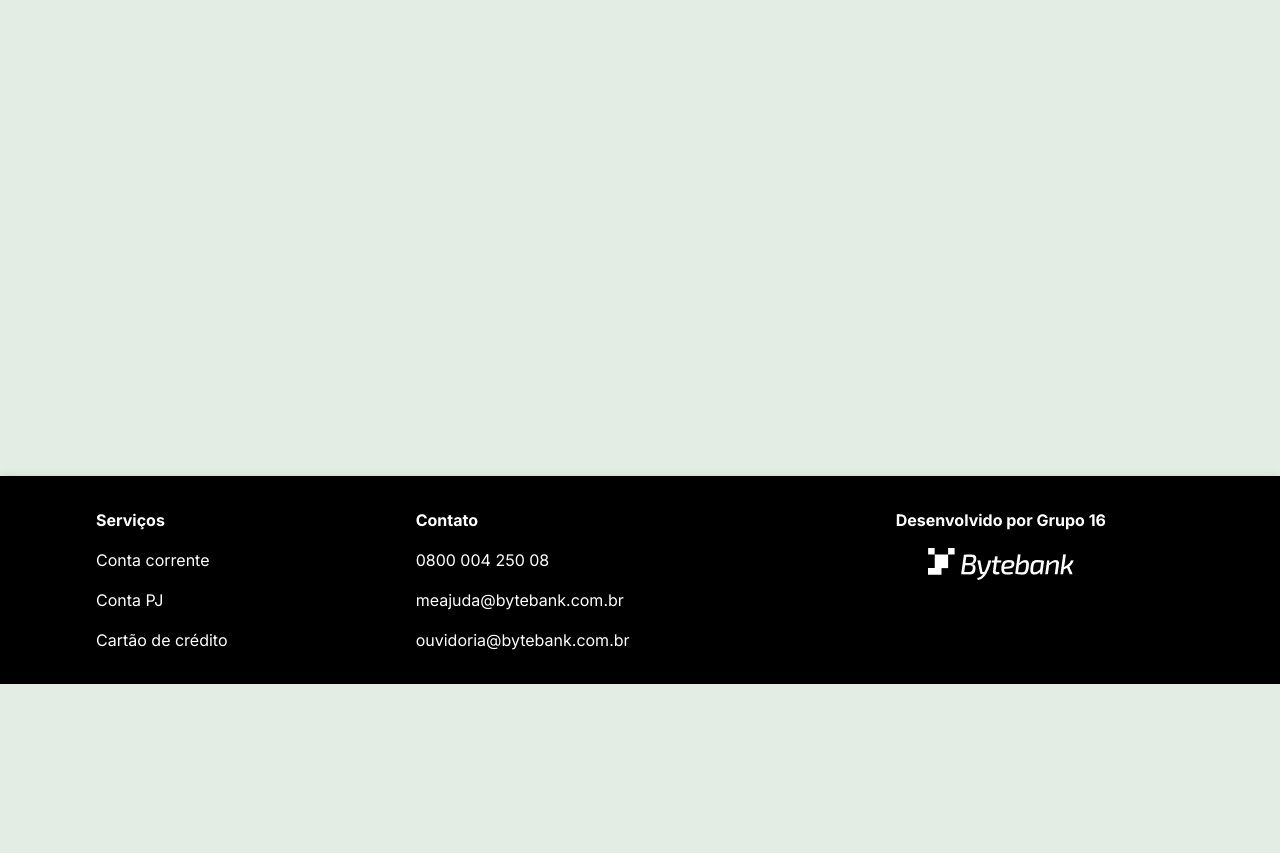
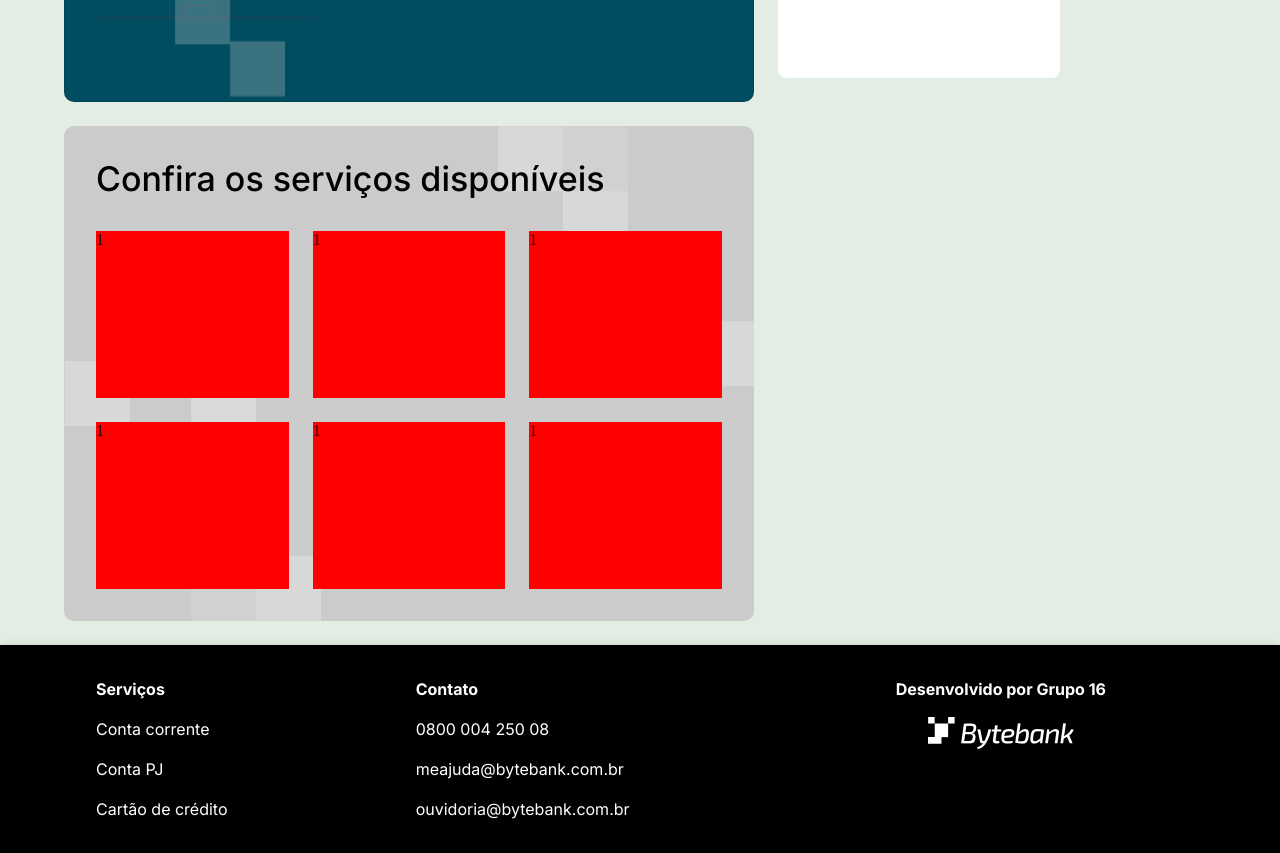
Before and after one commit to TechChallengeJourney/tech-challenge-1, a Next.js app in the folder apps/bytebank/: page /outros in a window 1280 px wide. Shown: the part 420-1273 px from the top of the page. Before the commit the page ends 1104 px from the top, so only its background shows below. Built offline with nearby package versions, Linux system fonts and the light colour scheme; no server answers.

Commit message:
feat: creation of card-services component for page other services and fixed error of tsconfig on shared folder

```diff
--- /dev/null
+++ b/apps/bytebank/src/app/(pages)/_components/card-services/index.tsx
@@ -0,0 +1,40 @@
+import { Box } from '@mui/material';
+import { BytebankText, BytebankCard, palette } from '@bytebank/shared';
+import './style.scss';
+import '../card-transaction/style.scss';
+
+export function BytebankServices() {
+  return (
+    <BytebankCard
+      className="bytebank-card-content"
+      bgcolor={palette['grey.300']}
+    >
+      <Box p={4}>
+        <BytebankText variant="lg" color="black">
+          Confira os serviços disponíveis
+        </BytebankText>
+      </Box>
+
+      <Box className="servicesWrapper">
+        <Box sx={{ background: 'red' }} height={167}>
+          1
+        </Box>{' '}
+        <Box sx={{ background: 'red' }} height={167}>
+          1
+        </Box>{' '}
+        <Box sx={{ background: 'red' }} height={167}>
+          1
+        </Box>{' '}
+        <Box sx={{ background: 'red' }} height={167}>
+          1
+        </Box>{' '}
+        <Box sx={{ background: 'red' }} height={167}>
+          1
+        </Box>{' '}
+        <Box sx={{ background: 'red' }} height={167}>
+          1
+        </Box>
+      </Box>
+    </BytebankCard>
+  );
+}
--- /dev/null
+++ b/apps/bytebank/src/app/(pages)/_components/card-services/style.scss
@@ -0,0 +1,9 @@
+.servicesWrapper {
+  display: grid ;
+  grid-template-columns: 1fr 1fr 1fr;
+  gap: 1.5rem;
+  padding: 0 2rem 2rem 2rem;
+  @media (max-width: 700px) {
+    grid-template-columns: 1fr;
+  }
+}
--- /dev/null
+++ b/apps/bytebank/src/app/(pages)/outros/page.module.scss
@@ -0,0 +1,10 @@
+.pageWrapper {
+  margin-top: 1.5rem;
+  display: grid;
+  grid-template-columns: 690px 280px;
+  gap: 1.5rem;
+  margin-bottom: 1.5rem;
+  @media (max-width: 1000px) {
+    grid-template-columns: 1fr;
+  }
+}
--- a/apps/bytebank/src/app/(pages)/outros/page.tsx
+++ b/apps/bytebank/src/app/(pages)/outros/page.tsx
@@ -1,4 +1,17 @@
+'use client';
+import { useState } from 'react';
+import { BytebankBalanceCard } from '../_components/balance-card';
+import { BytebankExtractCard } from '../home/_components';
+import styles from './page.module.scss';
+import { BytebankServices } from '../_components/card-services';
+
 export default function Outros() {
+  return (
+    <div className={styles.pageWrapper}>
+      <BytebankBalanceCard />
+      <BytebankExtractCard />
 
-  return (<p>Outros</p>);
+      <BytebankServices />
+    </div>
+  );
 }
--- a/libs/shared/tsconfig.lib.json
+++ b/libs/shared/tsconfig.lib.json
@@ -26,5 +26,5 @@
     "src/**/*.spec.jsx",
     "src/**/*.test.jsx"
   ],
-  "include": ["src/**/*.js", "src/**/*.jsx", "src/**/*.ts", "src/**/*.tsx", "../../apps/bytebank/src/app/(pages)/_components/card-transaction/index.tsx"]
+  "include": ["src/**/*.js", "src/**/*.jsx", "src/**/*.ts", "src/**/*.tsx"]
 }
```
